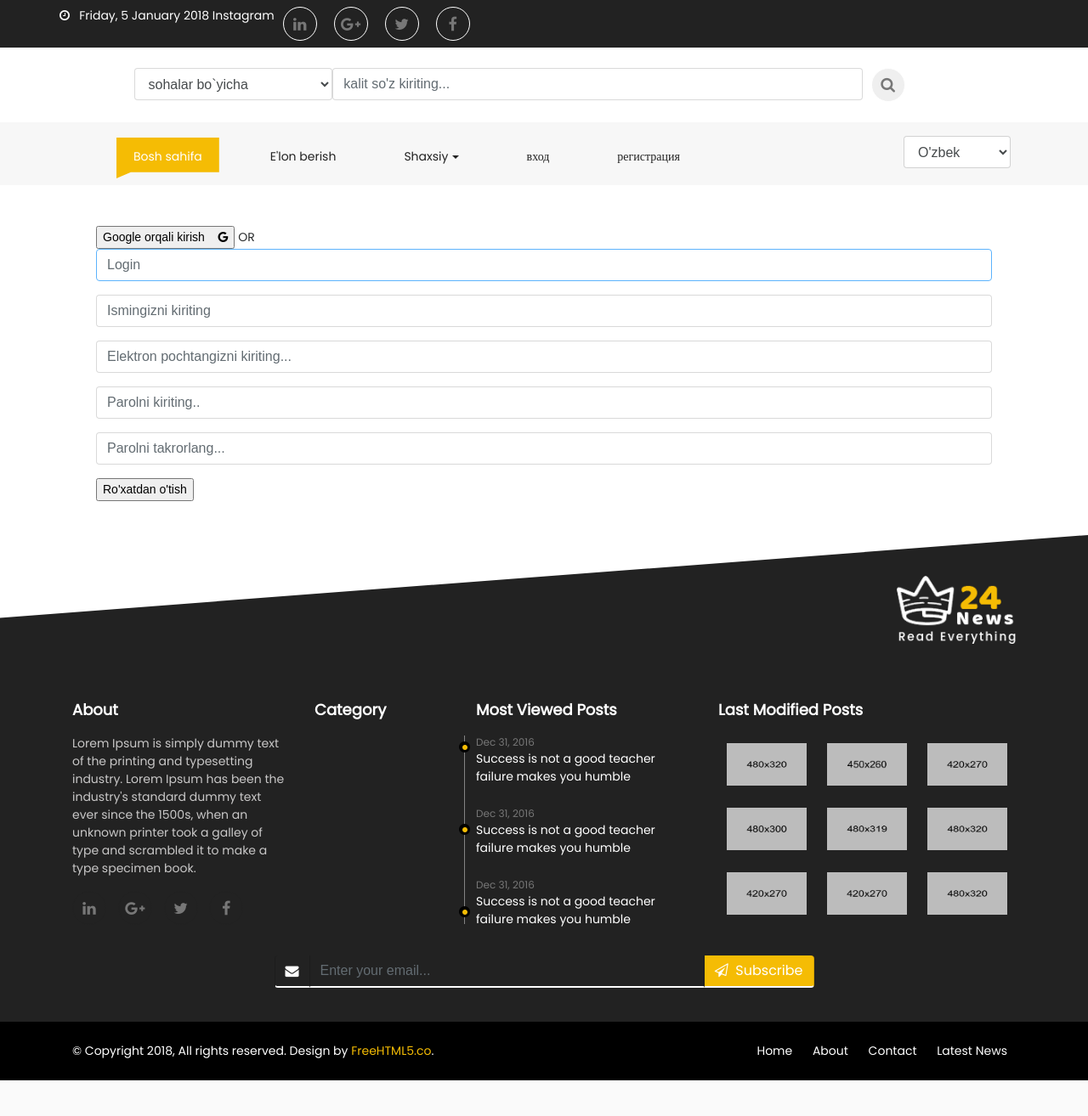
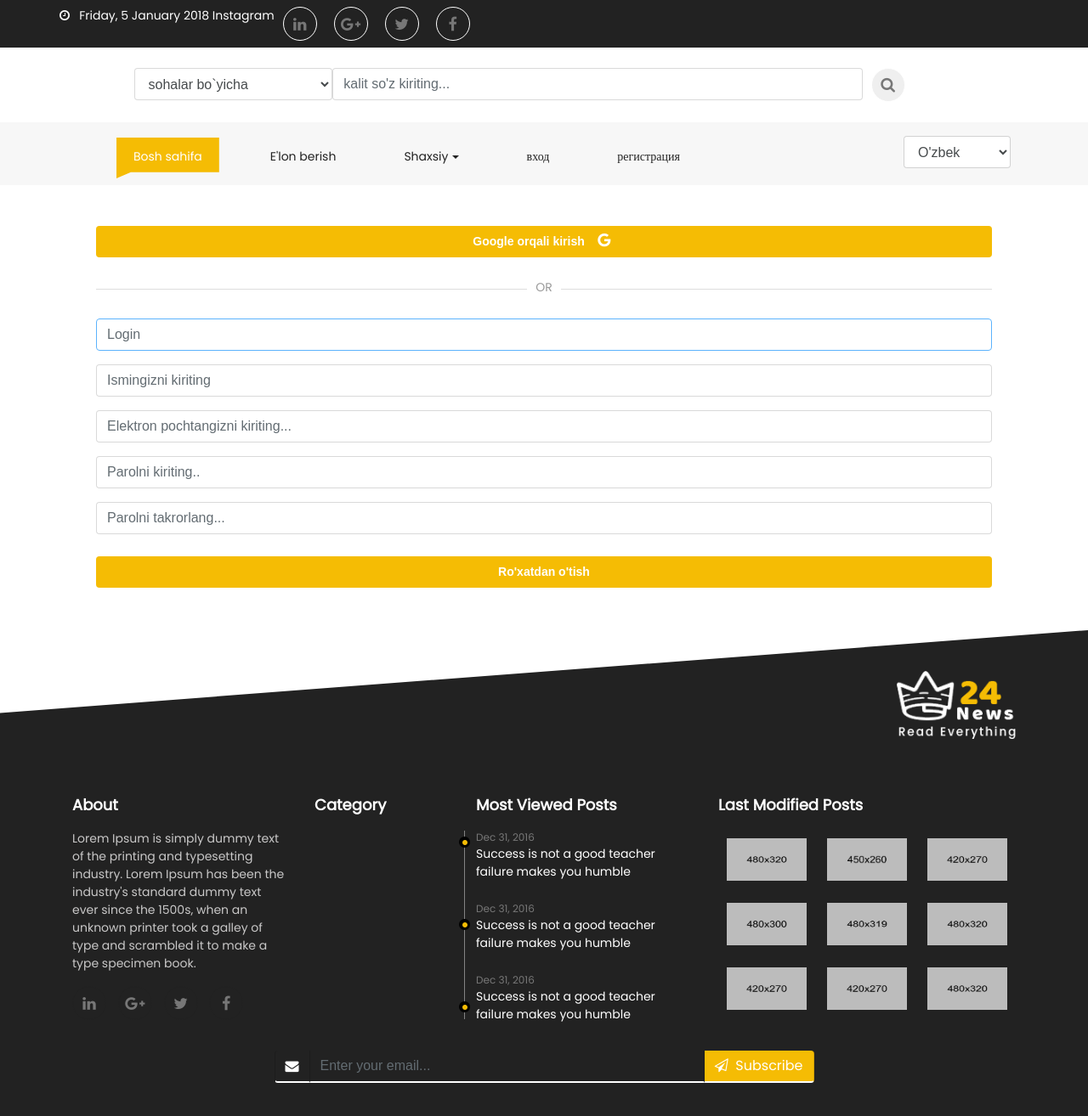
Before and after one commit to sardoruktamov/rishton_news, a Django app: a page that uses templates/base.html in a window 1280 px wide. Shown: the top 1314 px of the page at 85% size. Before the commit the page ends 1272 px from the top, so only its background shows below. Run offline with Django 3.2, Linux system fonts and the light colour scheme; data that the repository does not hold is empty; some libraries are stand-ins or nearby versions.

Commit message:
login va sign_up uchun css kodlari qoshildi

```diff
--- a/static/css/login.css
+++ b/static/css/login.css
@@ -100,3 +100,115 @@ form{
 /*#chegara{*/
 /* border: 1px solid red;*/
 /*}*/
+.signup-page {
+    float: left;
+    width: 100%;
+    height: 100%;
+    background-color: #f9f9f9;
+    padding: 20px 0px 20px;
+}
+.form-bg {
+    background-color: #fff;
+    border: 1px solid #e5e5e5;
+    padding: 20px 40px 30px;
+}
+.logo {
+    width: 200px;
+    margin: 20px auto 40px;
+    display: block;
+}
+.signup-page h2 {
+    font-size: 17px;
+    color: #999;
+    text-align: center;
+    margin: 15px 5px;
+}
+button.login-with-fb {
+    background-color: #f5bc04;
+    border: none;
+    width: 100%;
+    color: #fff;
+    font-size: 14px;
+    text-align: center;
+    padding: 8px 15px;
+    border-radius: 4px;
+    font-weight: 600;
+}
+.signup-btn {
+    background-color: #f5bc04;
+    border: none;
+    width: 100%;
+    color: #fff;
+    font-size: 14px;
+    text-align: center;
+    padding: 8px 15px;
+    border-radius: 4px;
+    font-weight: 600;
+    margin: 10px 0px 10px;
+}
+.signup-btn:hover, .login-with-fb:hover{
+  opacity: 0.9;
+}
+.term-policy {
+    color: #999;
+    text-align: center;
+    font-size: 14px;
+    width: 61%;
+    float: none;
+    margin: 0 auto;
+    line-height: 25px;
+}
+.term-policy a {
+    color: #d93026;
+    text-decoration: none;
+    font-size: 14px;
+}
+button.login-with-fb i {
+    font-size: 18px;
+    margin-right: 5px;
+}
+span.options-divider {
+    text-align: center;
+    display: block;
+    font-size: 14px;
+    text-transform: uppercase;
+    position: relative;
+    width: 40px;
+    margin: 0 auto;
+    padding: 25px 0px;
+    background-color: #fff;
+    z-index: 3;
+    color: #999;
+}
+span.option-br {
+    border-bottom: 1px solid #ddd;
+    position: relative;
+    width: 100%;
+    bottom: 34px;
+    z-index: 2;
+    display: block;
+}
+.login-link {
+    margin-top: 20px;
+    margin-bottom: 20px;
+    padding: 0px 15px 0px;
+}
+.login-link p {
+    color: #262626;
+    font-size: 14px;
+    margin: 15px;
+    text-align: center;
+}
+.login-link p a{
+    color: #d93026;
+}
+.get-app {
+    font-size: 16px;
+    padding: 10px 10px 15px;
+    text-align: center;
+    width: 100%;
+}
+.get-app a {
+    display: inline-block;
+    margin: 15px 5px;
+}
```
